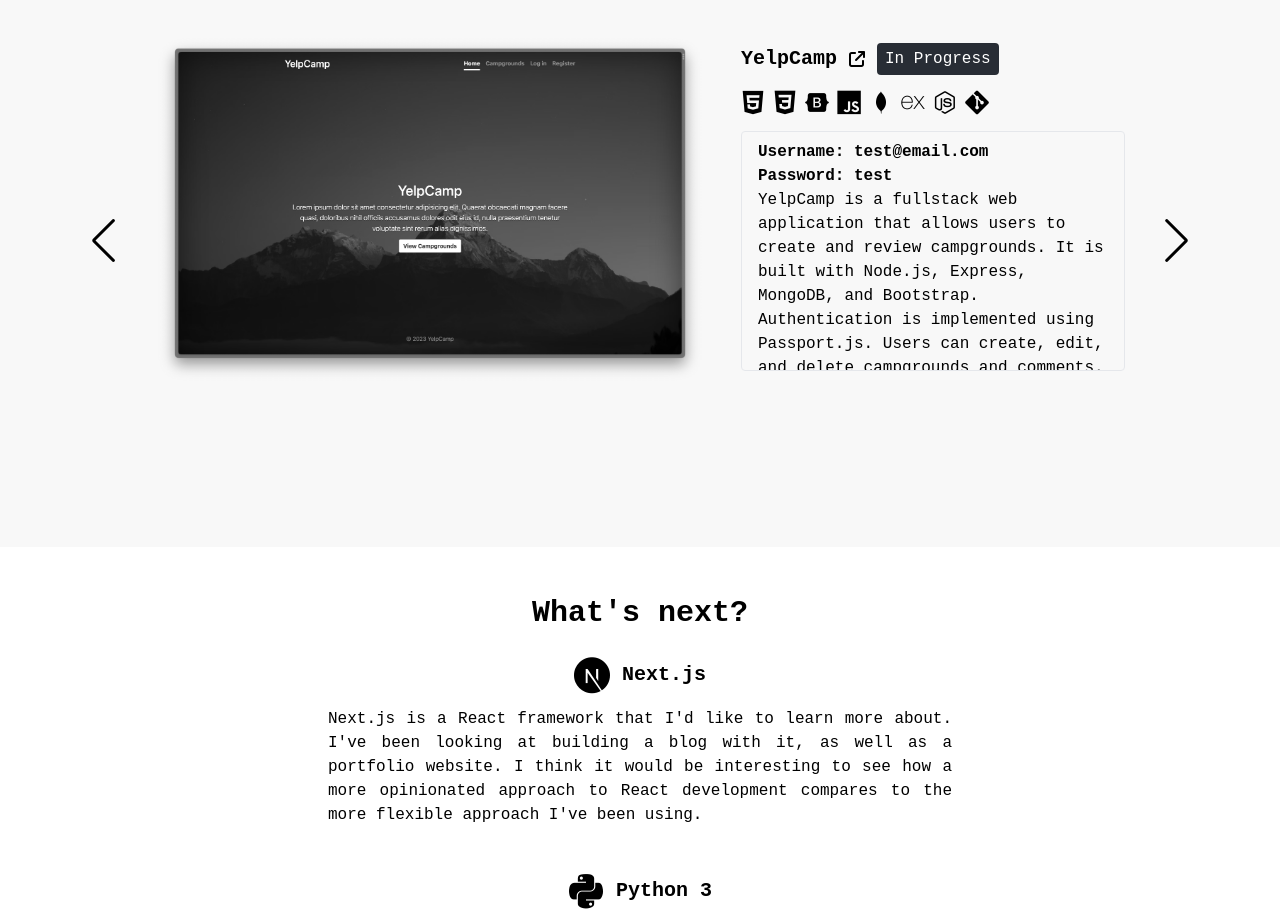
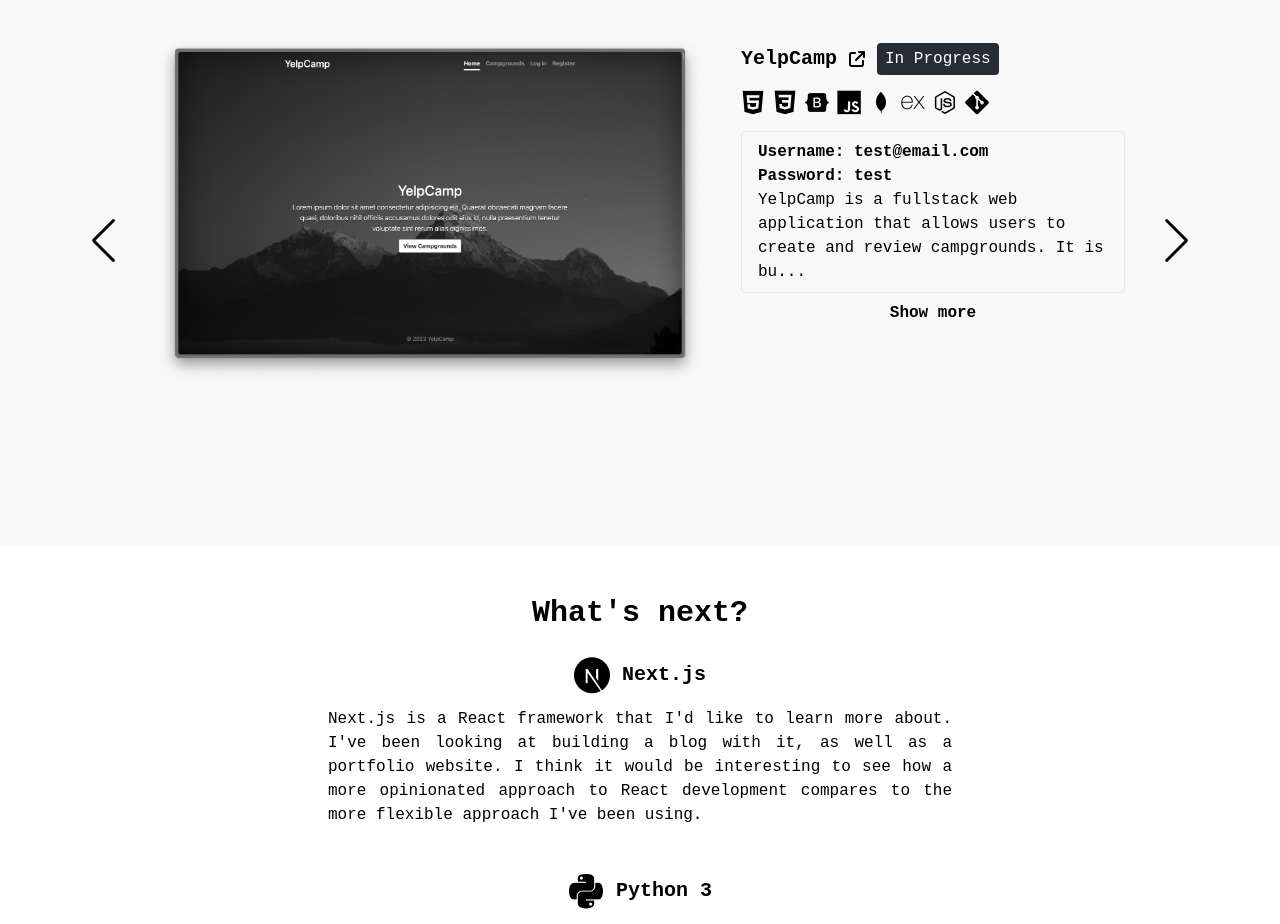
Before and after one commit to zacnation/react-portfolio, a React (Vite) app: page / in a window 1280 px wide. Shown: the part 2300-3224 px from the top of the page. Built offline with nearby package versions, Linux system fonts and the light colour scheme.

Commit message:
Implement 'show more' to Projects

```diff
--- a/src/components/Slide.jsx
+++ b/src/components/Slide.jsx
@@ -1,9 +1,12 @@
-import PropTypes from 'prop-types';
+import PropTypes from "prop-types";
 
-import { FontAwesomeIcon } from '@fortawesome/react-fontawesome';
-import { faArrowUpRightFromSquare } from '@fortawesome/free-solid-svg-icons';
+import { FontAwesomeIcon } from "@fortawesome/react-fontawesome";
+import { faArrowUpRightFromSquare } from "@fortawesome/free-solid-svg-icons";
+import { useState } from "react";
 
 export default function Slide(props) {
+  const [showMore, setShowMore] = useState(false);
+
   return (
     <>
       <img src={props.img} alt="" className="lg:hidden md:px-40" />
@@ -12,7 +15,7 @@ export default function Slide(props) {
           <img
             src={props.img}
             alt=""
-            style={{ width: '550px' }}
+            style={{ width: "550px" }}
             className="max-lg:hidden"
           />
         </div>
@@ -21,12 +24,12 @@ export default function Slide(props) {
             <a
               href={props.link}
               rel="noreferrer"
-              target={'_blank'}
+              target={"_blank"}
               className={`text-xl font-bold md:pt-0 ${
-                props.link && 'hover:underline underline-offset-2'
+                props.link && "hover:underline underline-offset-2"
               }`}
             >
-              {props.title}{' '}
+              {props.title}{" "}
             </a>
             {props.link && (
               <FontAwesomeIcon
@@ -38,8 +41,8 @@ export default function Slide(props) {
               <p
                 className={`px-2 py-1 rounded max-md:text-xs max-md:px-1 ${
                   props.darkMode
-                    ? 'bg-light text-black'
-                    : 'bg-dark-I text-white'
+                    ? "bg-light text-black"
+                    : "bg-dark-I text-white"
                 }`}
               >
                 {props.badge}
@@ -48,7 +51,7 @@ export default function Slide(props) {
           </div>
           <div className="flex items-center justify-center space-x-2 md:flex md:justify-start md:py-3 max-md:py-4">
             {props.techs.map((item, index) => {
-              return item === 'stimulus' ? (
+              return item === "stimulus" ? (
                 <img
                   src="stimulus.png"
                   alt=""
@@ -58,14 +61,16 @@ export default function Slide(props) {
               ) : (
                 <i
                   className={`text-2xl devicon-${item}-${
-                    item === 'express' ? 'original' : 'plain'
+                    item === "express" ? "original" : "plain"
                   }`}
                   key={index}
                 ></i>
               );
             })}
           </div>
-          <p className="w-full md:w-96 overflow-y-auto max-sm:h-80 h-min max-h-60 border rounded py-2 px-4">
+          <div className="flex flex-col">
+            <p className="w-full md:w-96 overflow-y-auto h-min max-h-60 border rounded py-2 px-4">
+              <>
                 {props.email && (
                   <>
                     <strong>{props.email}</strong>
@@ -74,8 +79,20 @@ export default function Slide(props) {
                     <br />
                   </>
                 )}
-            {props.description}
+                {showMore
+                  ? props.description + " "
+                  : props.description.slice(0, 100) + "... "}
+              </>
+
+              {/* {props.description} */}
             </p>
+            <button
+              className="font-bold pt-2"
+              onClick={() => setShowMore(!showMore)}
+            >
+              {showMore ? "Show less" : "Show more"}
+            </button>
+          </div>
         </div>
       </div>
     </>
```
Lines whose indentation alone changed are shown as unchanged.
